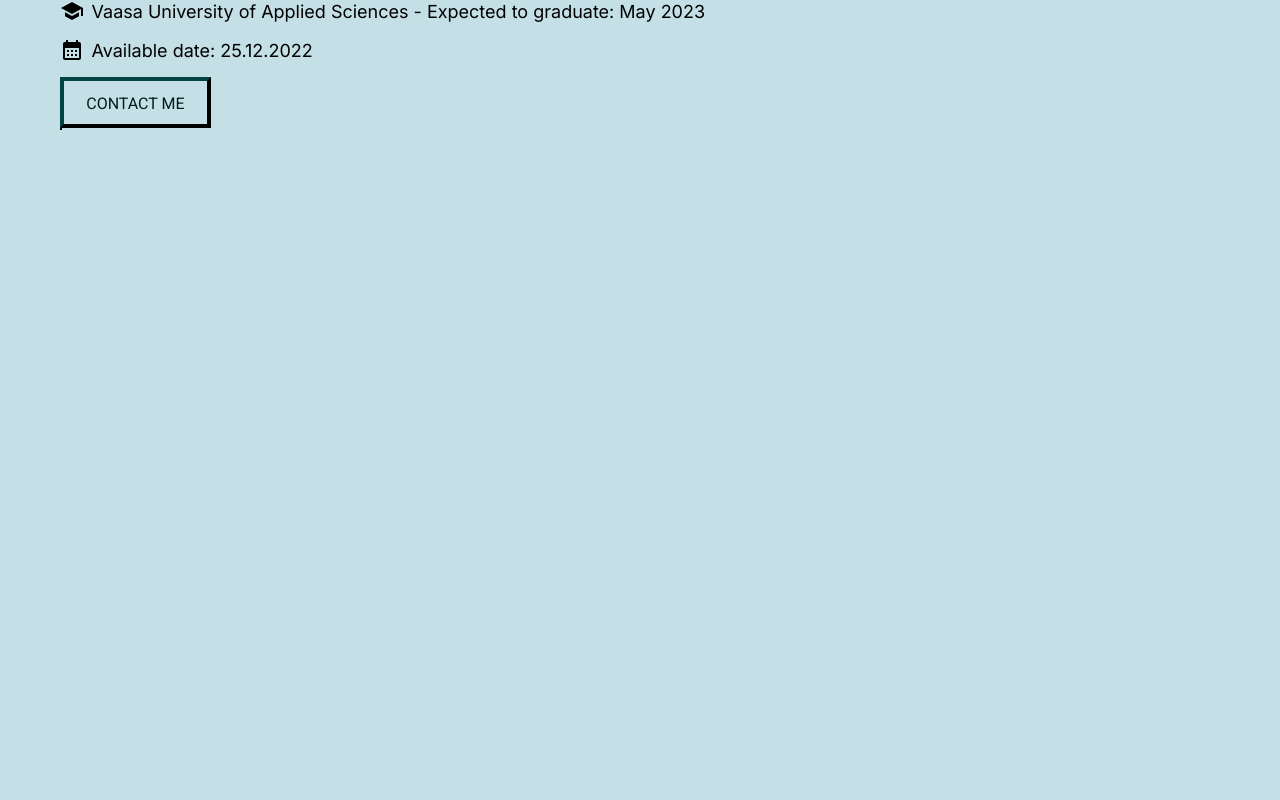
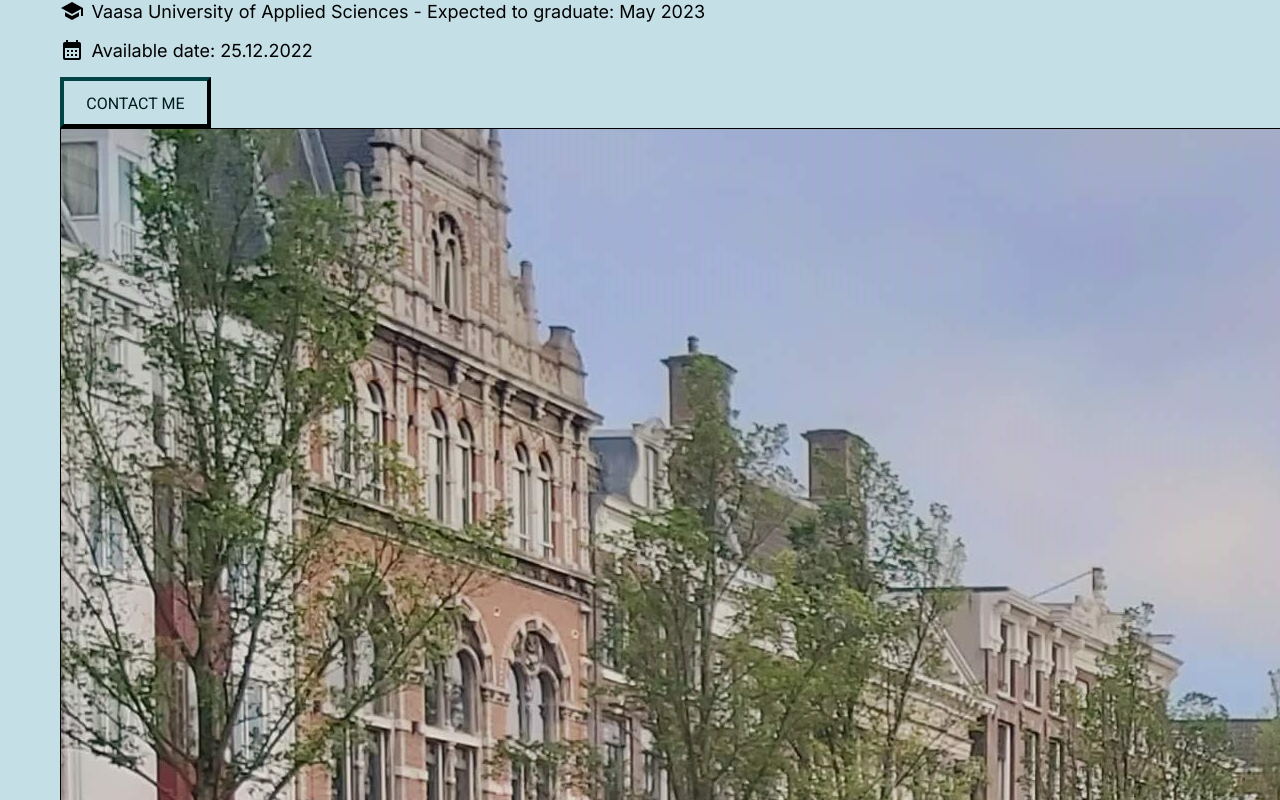
Before and after one commit to hoangduong-coder/my-portfolio, a Next.js app: page / in a window 1280 px wide. Shown: the part 380-1180 px from the top of the page. Before the commit the page ends 800 px from the top, so only its background shows below. Built offline with nearby package versions, Linux system fonts and the light colour scheme; a web font is replaced by a local one.

Commit message:
Add avatar

```diff
--- a/pages/components/Home.jsx
+++ b/pages/components/Home.jsx
@@ -2,13 +2,13 @@ import {CalendarMonth, LocationOn, School} from '@mui/icons-material';
 import {button, content, header} from '../../styles/font';
 
 import Button from './Button';
+import Image from 'next/image';
 import Link from 'next/link';
 import buttonStyles from '../../styles/Button.module.scss';
 import contentList from '../assets/contents.json';
 import moment from 'moment';
+import profilePic from '../assets/my-photo.jpg';
 import styles from '../../styles/Home.module.scss';
-
-// import Image from 'next/image';
 
 const Home = () => {
   return (
@@ -56,7 +56,9 @@ const Home = () => {
           </Button>
         </div>
       </div>
-      <div className={styles.rightPart} />
+      <div className={styles.rightPart}>
+        <Image src={profilePic} alt="myAva" className={styles.ava} />
+      </div>
     </div>
   );
 };
```
